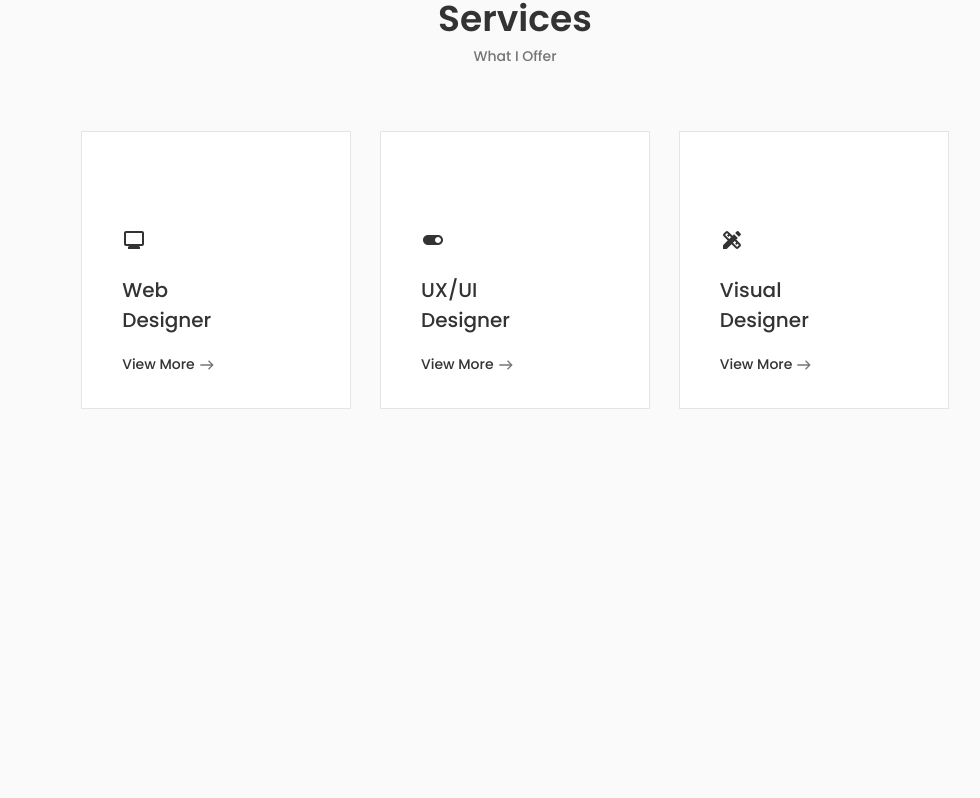
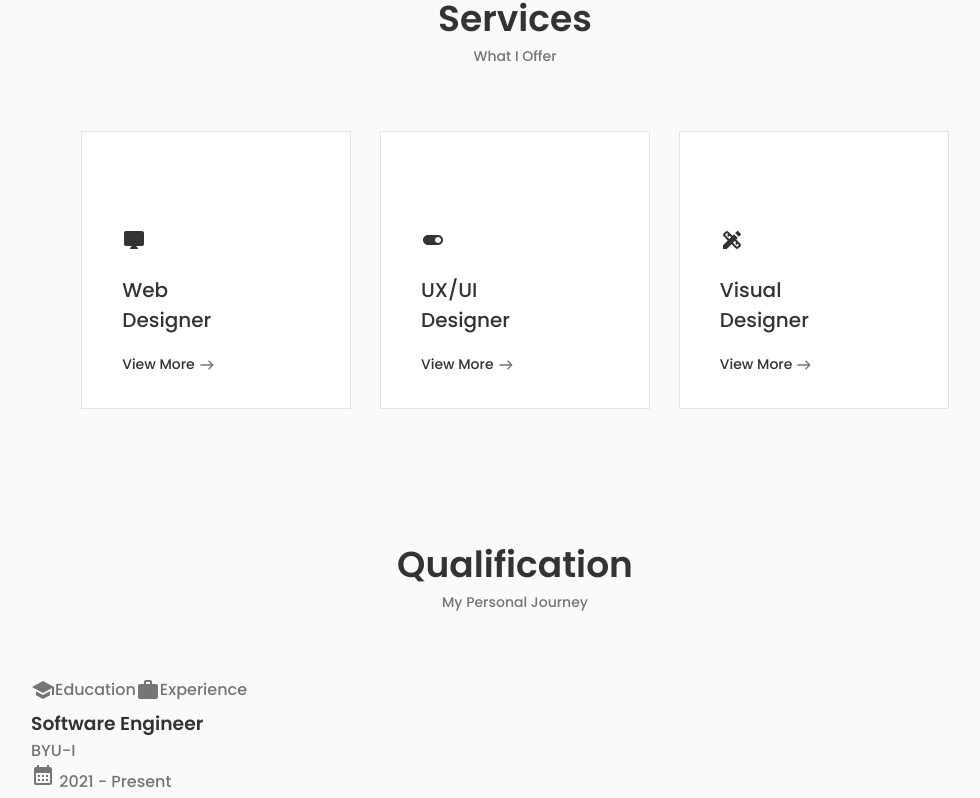
Before and after one commit to kevincastrochavez/kevin-portfolio, a React (Create React App) app: page / in a window 1280 px wide. Shown: the part 1993-2791 px from the top of the page, without its empty margins (125-1105 px from the left). Before the commit the page ends 2434 px from the top, so only its background shows below. Built offline with nearby package versions, Linux system fonts and the light colour scheme.

Commit message:
created the jsx code for the qualification component, and imported it in the app component

```diff
--- a/src/App.js
+++ b/src/App.js
@@ -3,6 +3,7 @@ import About from './components/About';
 import Home from './components/Home';
 import Skills from './components/skills/Skills';
 import Services from './components/Services';
+import Qualification from './components/qualification';
 
 function App() {
   return (
@@ -14,6 +15,7 @@ function App() {
         <About />
         <Skills />
         <Services />
+        <Qualification />
       </main>
     </>
   );
--- a/src/components/Services.js
+++ b/src/components/Services.js
@@ -3,7 +3,7 @@ import React, { useState } from 'react';
 import EastIcon from '@mui/icons-material/East';
 import CloseIcon from '@mui/icons-material/Close';
 import CheckCircleOutlineIcon from '@mui/icons-material/CheckCircleOutline';
-import MonitorIcon from '@mui/icons-material/Monitor';
+import DesktopMacIcon from '@mui/icons-material/DesktopMac';
 import ToggleOnIcon from '@mui/icons-material/ToggleOn';
 import DesignServicesIcon from '@mui/icons-material/DesignServices';
 
@@ -22,7 +22,7 @@ function Services() {
       <div className='services__container container grid'>
         <div className='services__content'>
           <div>
-            <MonitorIcon className='services__icon' />
+            <DesktopMacIcon className='services__icon' />
 
             <h3 className='services__title'>
               Web <br /> Designer
--- /dev/null
+++ b/src/components/qualification.js
@@ -0,0 +1,187 @@
+import React from 'react';
+import SchoolIcon from '@mui/icons-material/School';
+import WorkIcon from '@mui/icons-material/Work';
+import CalendarMonthIcon from '@mui/icons-material/CalendarMonth';
+
+function Qualification() {
+  return (
+    <section className='qualification section'>
+      <h2 className='section__title'>Qualification</h2>
+      <span className='section__subtitle'>My Personal Journey</span>
+
+      <div className='qualification__container container'>
+        <div className='qualification__tabs'>
+          <div className='qualification__button qualification__active button--flex'>
+            {' '}
+            <SchoolIcon /> Education
+          </div>
+
+          <div className='qualification__button button--flex'>
+            {' '}
+            <WorkIcon /> Experience
+          </div>
+        </div>
+
+        <div className='qualification__sections'>
+          <div className='qualification__content'>
+            <div className='qualification__data'>
+              <div>
+                <h3 className='qualification__title'>Software Engineer</h3>
+
+                <span className='qualification__subtitle'>BYU-I</span>
+
+                <div className='qualification__calendar'>
+                  <CalendarMonthIcon /> 2021 - Present
+                </div>
+              </div>
+
+              <div>
+                <span className='qualification__rounder'></span>
+
+                <span className='qualification__line'></span>
+              </div>
+            </div>
+
+            <div className='qualification__data'>
+              <div></div>
+
+              <div>
+                <span className='qualification__rounder'></span>
+
+                <span className='qualification__line'></span>
+              </div>
+
+              <div>
+                <h3 className='qualification__title'>Teaching Assistant</h3>
+
+                <span className='qualification__subtitle'>BYU-I</span>
+
+                <div className='qualification__calendar'>
+                  <CalendarMonthIcon /> 2021 - Present
+                </div>
+              </div>
+            </div>
+
+            <div className='qualification__data'>
+              <div>
+                <h3 className='qualification__title'>Online Tutor</h3>
+
+                <span className='qualification__subtitle'>BYU-I</span>
+
+                <div className='qualification__calendar'>
+                  <CalendarMonthIcon /> 2021 - Present
+                </div>
+              </div>
+
+              <div>
+                <span className='qualification__rounder'></span>
+
+                <span className='qualification__line'></span>
+              </div>
+            </div>
+
+            <div className='qualification__data'>
+              <div></div>
+
+              <div>
+                <span className='qualification__rounder'></span>
+
+                <span className='qualification__line'></span>
+              </div>
+
+              <div>
+                <h3 className='qualification__title'>Family Search</h3>
+
+                <span className='qualification__subtitle'>BYU-I</span>
+
+                <div className='qualification__calendar'>
+                  <CalendarMonthIcon /> 2021 - Present
+                </div>
+              </div>
+            </div>
+          </div>
+
+          <div className='qualification__content'>
+            <div className='qualification__data'>
+              <div>
+                <h3 className='qualification__title'>Software Engineer</h3>
+
+                <span className='qualification__subtitle'>BYU-I</span>
+
+                <div className='qualification__calendar'>
+                  <CalendarMonthIcon /> 2021 - Present
+                </div>
+              </div>
+
+              <div>
+                <span className='qualification__rounder'></span>
+
+                <span className='qualification__line'></span>
+              </div>
+            </div>
+
+            <div className='qualification__data'>
+              <div></div>
+
+              <div>
+                <span className='qualification__rounder'></span>
+
+                <span className='qualification__line'></span>
+              </div>
+
+              <div>
+                <h3 className='qualification__title'>Teaching Assistant</h3>
+
+                <span className='qualification__subtitle'>BYU-I</span>
+
+                <div className='qualification__calendar'>
+                  <CalendarMonthIcon /> 2021 - Present
+                </div>
+              </div>
+            </div>
+
+            <div className='qualification__data'>
+              <div>
+                <h3 className='qualification__title'>Online Tutor</h3>
+
+                <span className='qualification__subtitle'>BYU-I</span>
+
+                <div className='qualification__calendar'>
+                  <CalendarMonthIcon /> 2021 - Present
+                </div>
+              </div>
+
+              <div>
+                <span className='qualification__rounder'></span>
+
+                <span className='qualification__line'></span>
+              </div>
+            </div>
+
+            <div className='qualification__data'>
+              <div></div>
+
+              <div>
+                <span className='qualification__rounder'></span>
+
+                <span className='qualification__line'></span>
+              </div>
+
+              <div>
+                <h3 className='qualification__title'>Family Search</h3>
+
+                <span className='qualification__subtitle'>BYU-I</span>
+
+                <div className='qualification__calendar'>
+                  <CalendarMonthIcon /> 2021 - Present
+                </div>
+              </div>
+            </div>
+          </div>
+        </div>
+      </div>
+    </section>
+  );
+}
+
+export default Qualification;
--- a/src/styles/main.scss
+++ b/src/styles/main.scss
@@ -8,3 +8,4 @@
 @import './info.scss';
 @import './skills.scss';
 @import './services.scss';
+@import './qualification.scss';
```
Also changed, not shown: src/styles/qualification.scss (added).
